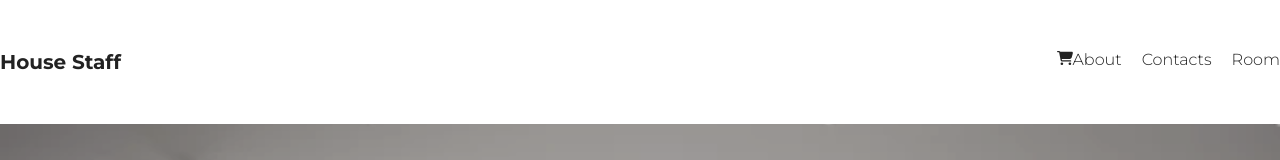
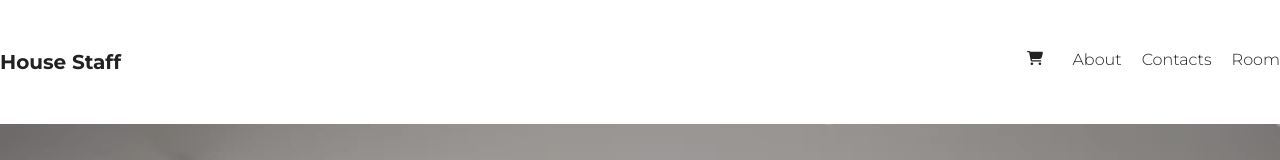
Before and after one commit to Rom-Freedom/Furniture-Shop, a React (Create React App) app in the folder furniture_story/: page / in a window 1280 px wide. Shown: the top 160 px of the page. Built offline with nearby package versions, Linux system fonts and the light colour scheme.

Commit message:
keep track a pressure by a basket

```diff
--- a/furniture_story/src/components/Header.js
+++ b/furniture_story/src/components/Header.js
@@ -1,7 +1,9 @@
-import React from 'react'
+import React, { useState } from 'react'
 import { FaCartShopping } from "react-icons/fa6";
 
 export default function Header() {
+  let [cartOpen, setCartOpen] = useState(false)
+
   return (
     <header>
         <div>
@@ -11,7 +13,7 @@ export default function Header() {
                 <li>Contacts</li>
                 <li>Room</li>
             </ul>
-            <FaCartShopping className='shop-cart-button' />
+            <FaCartShopping onClick={() => setCartOpen(cartOpen = !cartOpen)} className={`shop-cart-button ${cartOpen && 'active'}`} />
         </div>
         <div className="presentation"></div>
     </header>
--- a/furniture_story/src/index.css
+++ b/furniture_story/src/index.css
@@ -57,9 +57,10 @@ header .shop-cart-button {
   float: right;
   cursor: pointer;
   transition: color .5s ease;
+  margin-right: 30px;
 }
 header .shop-cart-button:hover,
-header .shop-cart-button:active {
+header .shop-cart-button.active {
   color: #dc3d3d;
 }
 
```
